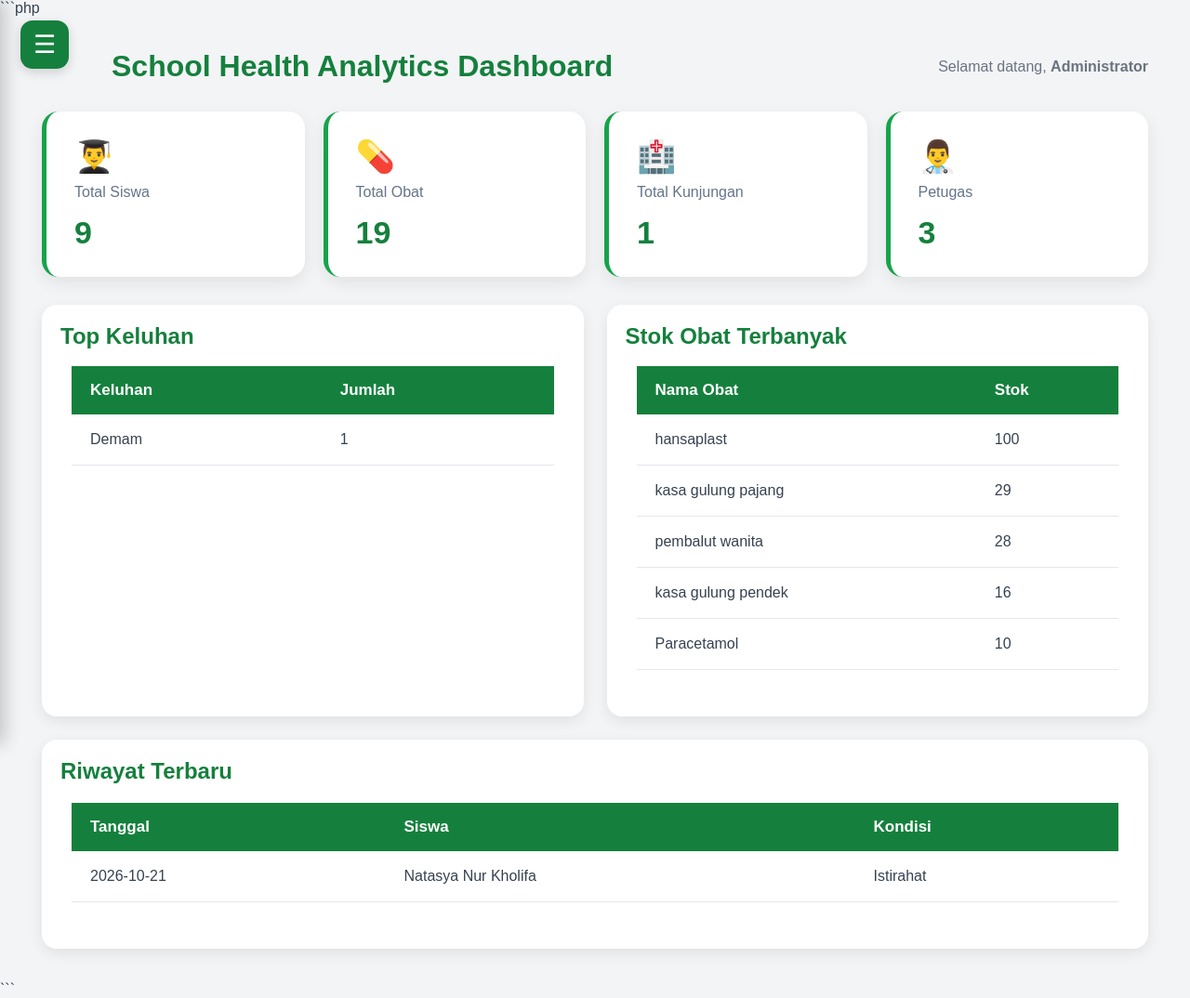
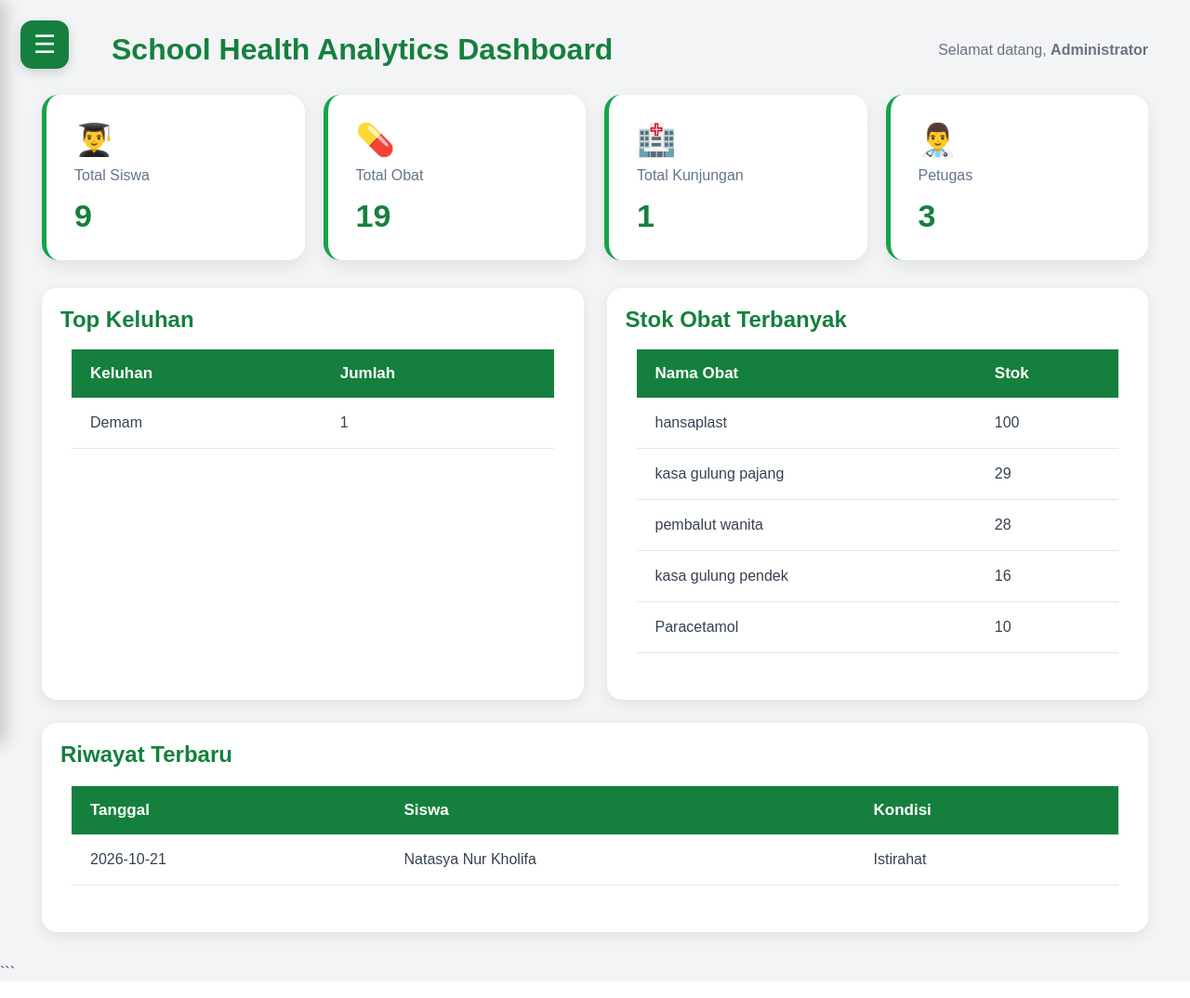
Before and after one commit to fajri9n/School_Health_Analytics, a PHP site: page /dashboard.php in a window 1280 px wide. Shown: the whole page at 93% size. After the commit the page ends 1042 px from the top, so only its background shows below. Run offline with PHP 8.4, Linux system fonts and the light colour scheme; a user stored in the database is signed in; data comes from the database, SQL or seed files in the repository; data that the repository does not hold is empty.

Commit message:
Update dashboard.php

````diff
--- a/dashboard.php
+++ b/dashboard.php
@@ -1,4 +1,3 @@
-```php
 <?php
 ini_set('display_errors', '1');
 ini_set('display_startup_errors', '1');
````
